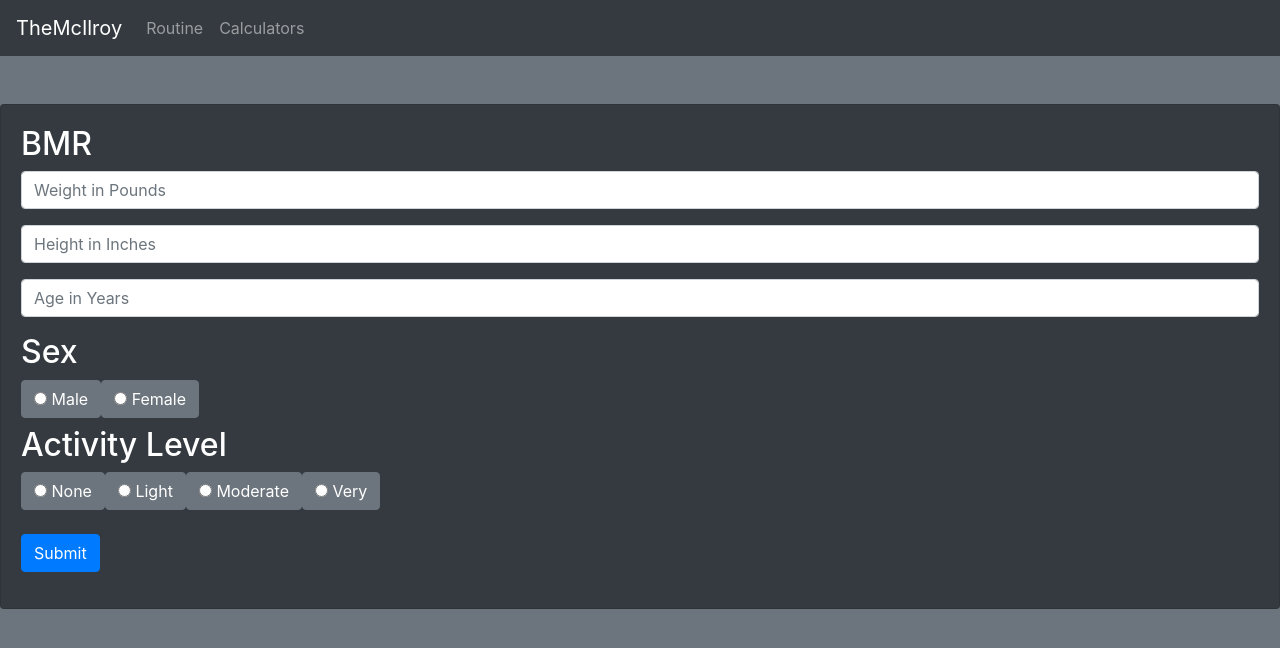
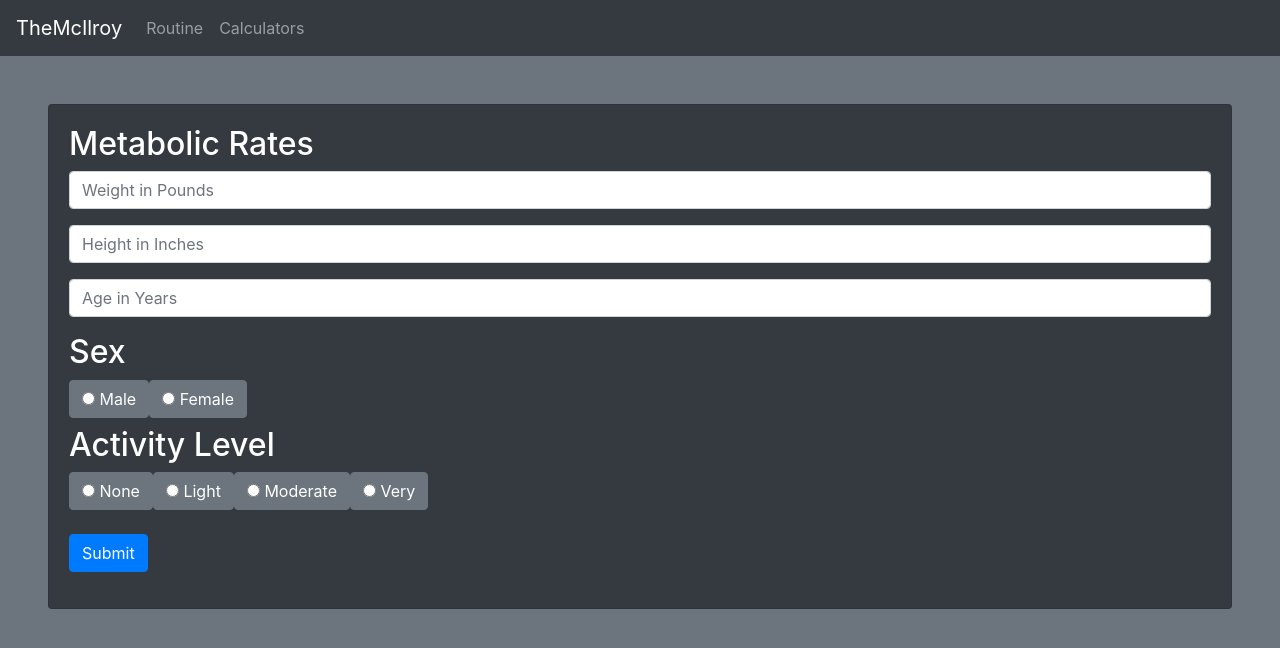
Before and after one commit to mcred89/js-power-site, a React (Create React App) app in the folder static/: page /calculators in a window 1280 px wide. Shown: the top 648 px of the page. Built offline with nearby package versions, Linux system fonts and the light colour scheme.

Commit message:
Renamed everything to tdee and added bmr and tdee

```diff
--- a/static/src/components/BMRCalculator.js
+++ b/static/src/components/TDEECalculator.js
@@ -1,6 +1,6 @@
 import React from 'react';
 
-const BMRCalculator = (props) => {
+const TDEECalculator = (props) => {
     let weight = props.weight;
     let height = props.height;
     let age = props.age;
@@ -8,6 +8,7 @@ const BMRCalculator = (props) => {
     let activity = props.activity;
     let activity_multiplier;
     let bmr;
+    let tdee;
 
     if (activity === 'None') {
         activity_multiplier = 1.2;
@@ -20,18 +21,21 @@ const BMRCalculator = (props) => {
     }
 
     if (sex === 'Male') {
-        bmr =  Math.ceil((66 + (6.23 * weight) + ( 12.7 * height) - (6.8 * age)) * activity_multiplier)
+        bmr =  Math.ceil(66 + (6.23 * weight) + ( 12.7 * height) - (6.8 * age))
     } else {
-        bmr = Math.ceil((655 + (4.35 * weight) + (4.7 * height) - (4.7 * age)) * activity_multiplier)
+        bmr = Math.ceil(655 + (4.35 * weight) + (4.7 * height) - (4.7 * age))
     }
 
-    return bmr
+    tdee = Math.ceil(bmr * activity_multiplier)
+    return [bmr, tdee]
 }
 
-const BMROutput = (props) => (
+const TDEEOutput = (props) => (
     <div>
-        <h3>BMR: {BMRCalculator(props)}</h3>
+        <h3>BMR: {TDEECalculator(props)[0]}</h3>
+        <h3>TDEE: {TDEECalculator(props)[1]}</h3>
+        <p>See 'About' page for more info.</p>
     </div>
 )
 
-export default BMROutput;
+export default TDEEOutput;
--- a/static/src/containers/BodyCalculators.js
+++ b/static/src/containers/BodyCalculators.js
@@ -1,10 +1,10 @@
 import React, { Component } from 'react';
-import { BMR } from './BMR';
+import { TDEE } from './TDEE';
 
 export class BodyCalculators extends Component {
     render() {
         return (
-            <BMR />
+            <TDEE />
         )
     }
 }
--- a/static/src/containers/BMR.js
+++ b/static/src/containers/TDEE.js
@@ -1,9 +1,9 @@
 import React, { Component } from 'react';
 import NumberInput from '../components/NumberInput';
 import RadioOrCheckGroup from '../components/RadioOrCheckGroup';
-import BMROutput from '../components/BMRCalculator'
+import TDEEOutput from '../components/TDEECalculator'
 
-export class BMR extends Component {
+export class TDEE extends Component {
     constructor(props) {
         super(props);
         this.state = {
@@ -38,10 +38,10 @@ export class BMR extends Component {
 
     render() {
         return (
-            <div>
-                <div className="card bg-dark text-white mt-5">
+            <div className="">
+                <div className="card bg-dark text-white m-5">
                     <form className="card-body form-group" onSubmit={this.handleSubmit}>
-                        <h2>BMR</h2>
+                        <h2>Metabolic Rates</h2>
                         <NumberInput
                             name={'weight'}
                             controlFunc={this.handleChange}
@@ -82,7 +82,7 @@ export class BMR extends Component {
                 </div>
                 {this.state.needsToFillOutForm ? (<div/>) : (
                         <div className="card">
-                            <BMROutput
+                            <TDEEOutput
                                 weight={this.state.weight}
                                 height={this.state.height}
                                 age={this.state.age}
```
